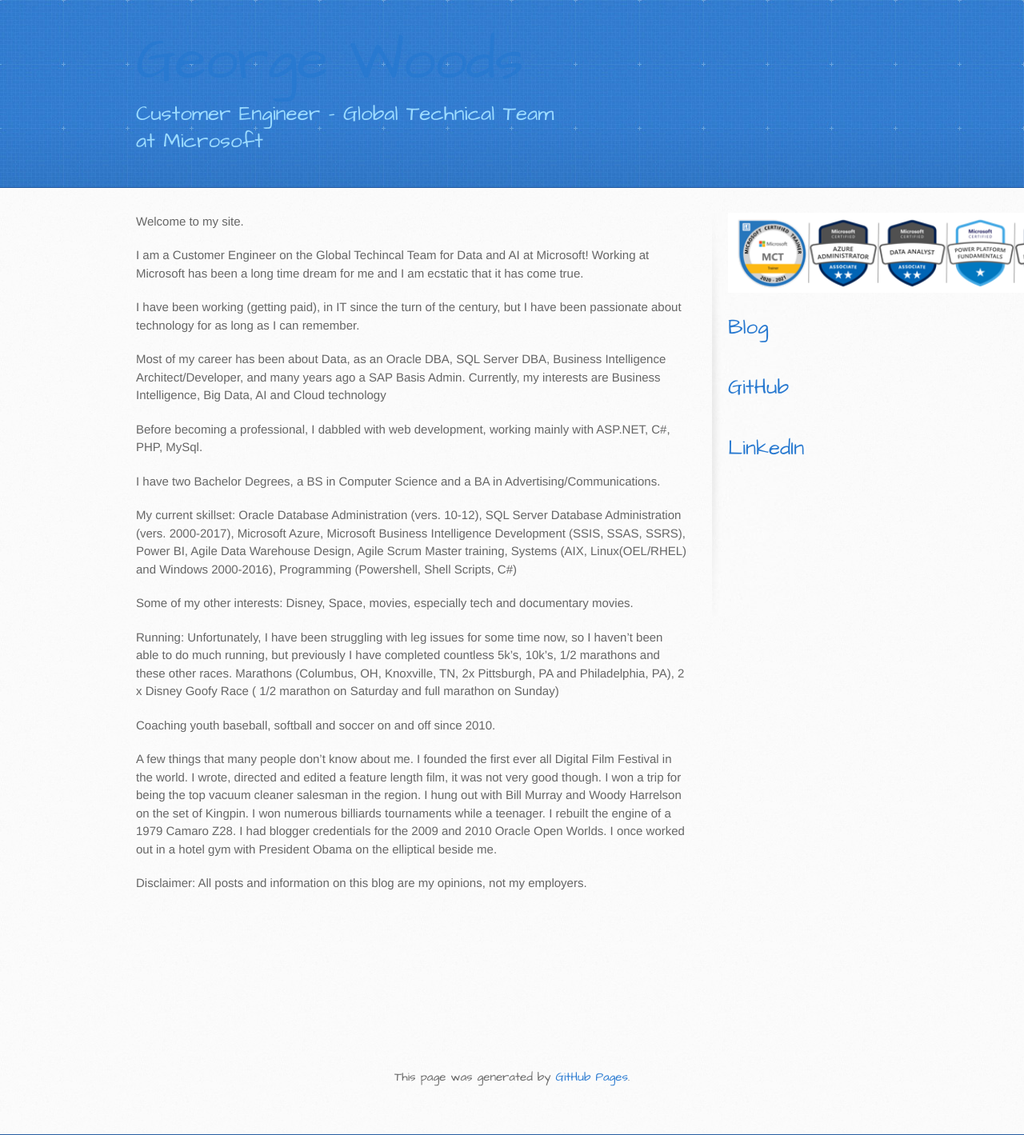
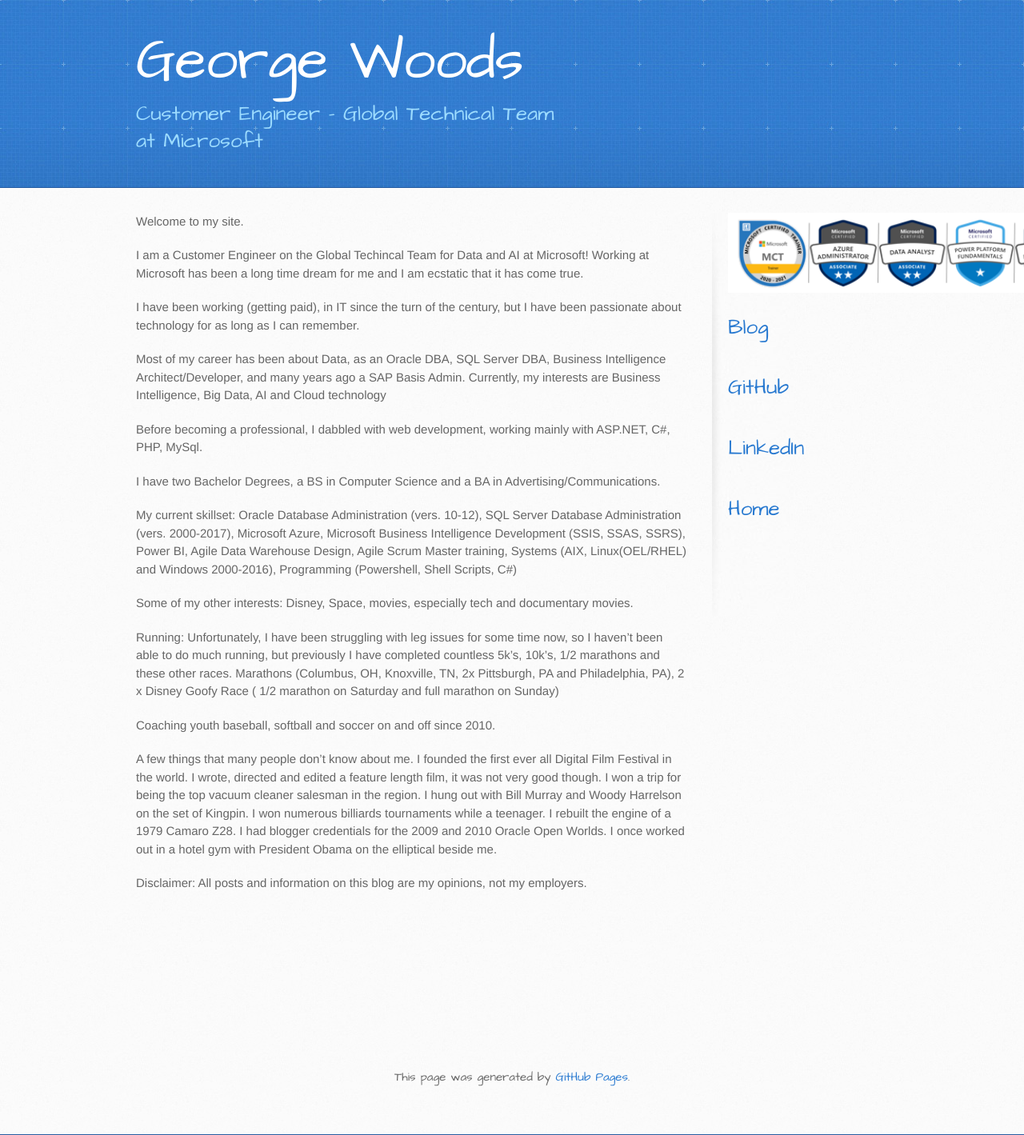
Before and after one commit to gvwoods/gvwoods.github.io, a Jekyll site: the page built from index.md, in a window 1280 px wide. Shown: the whole page at 80% size. Built offline with Jekyll 4.4.1, drawn with Linux system fonts in a browser that asks for light colours; our own code applies the rules of GitHub Pages for plain Markdown files.

Commit message:
Update default.html

```diff
--- a/_layouts/default.html
+++ b/_layouts/default.html
@@ -20,7 +20,7 @@
     <header>
 
       <div class="inner">
-        <h1> <a href="http://georgevwoods.com"> {{ site.name }} </a> </h1>
+        <h1>  {{ site.name }} </h1>
         <h2>Customer Engineer - Global Technical Team at Microsoft</h2>
        </div>
     </header>
@@ -39,6 +39,7 @@
         <p class="link"> <a href="https://gvwoods.github.io/blog">Blog</a> </p>
         <p class="link"> <a href="https://github.com/gvwoods/">GitHub</a> </p>
         <p class="link"> <a href="https://www.linkedin.com/in/gvwoods/">LinkedIn</a> </p>
+          <p class="link"> <a href="https://www.georgevwoods.com/">Home</a> </p>
 
 
         </aside>
```
